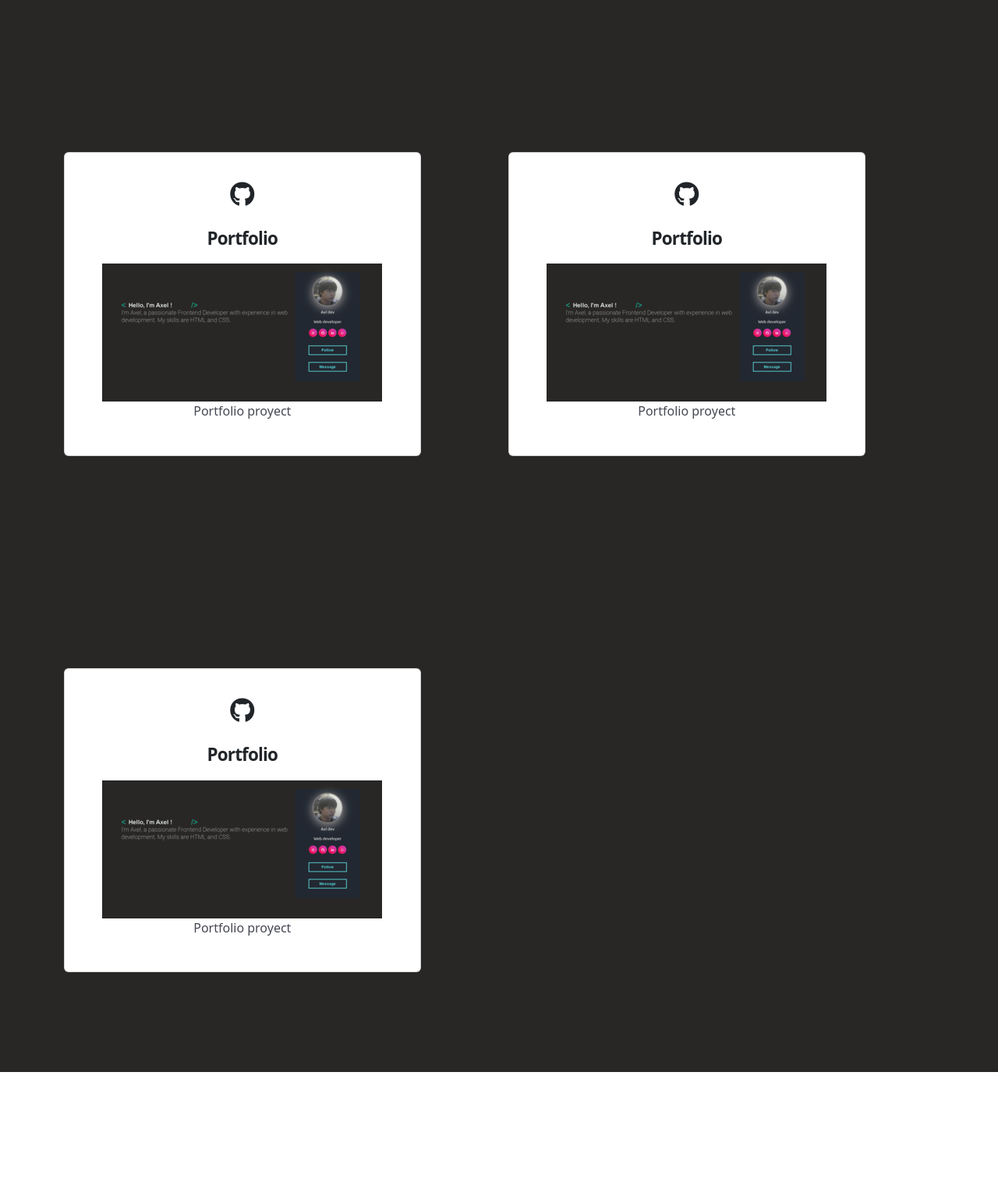
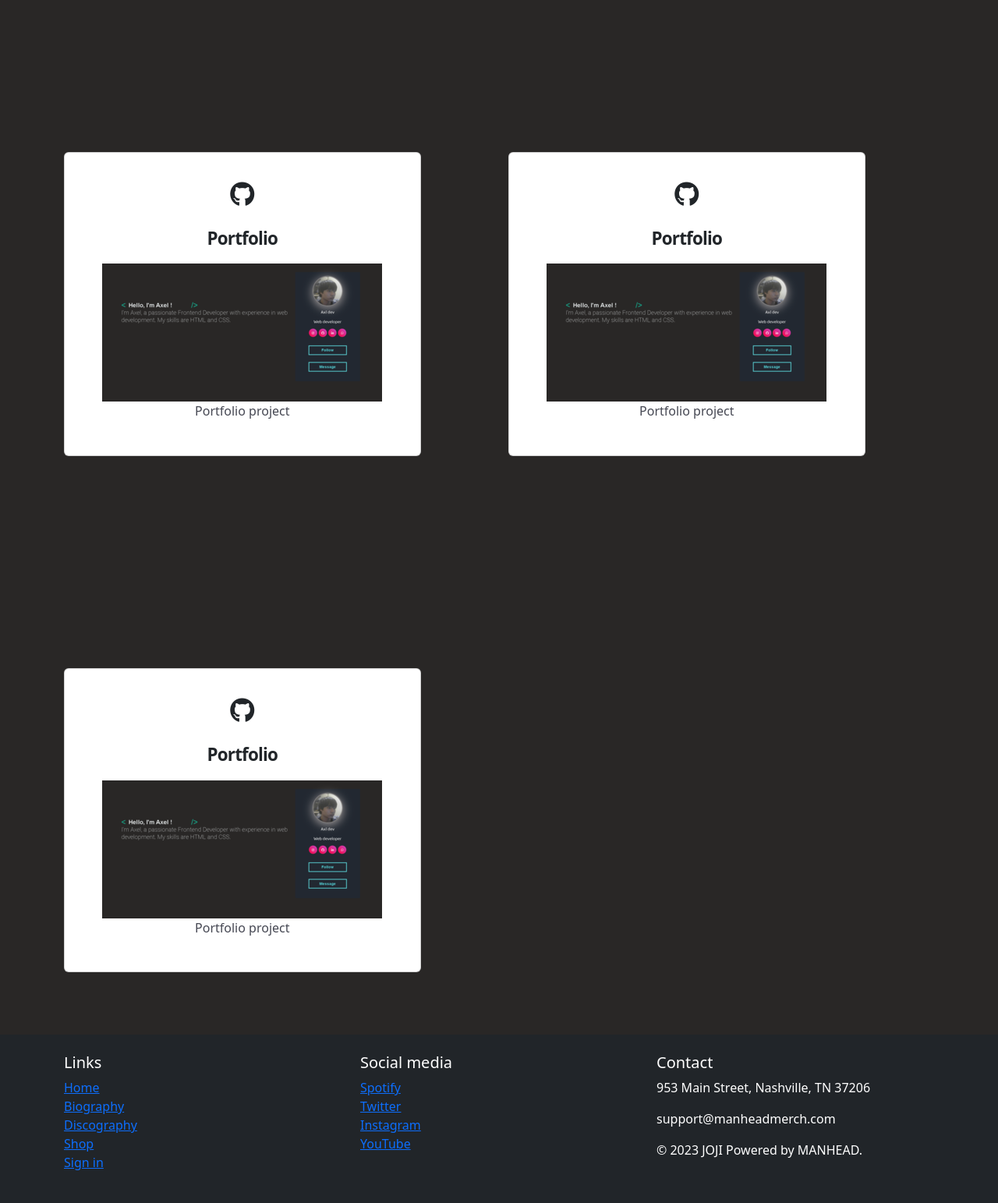
Before and after one commit to Axldev1/Portafolio, a website: page index.html in a window 1280 px wide. Shown: the part 797-2340 px from the top of the page at 78% size. Before the commit the page ends 2172 px from the top, so only its background shows below. Drawn offline with nearby package versions, Linux system fonts and the light colour scheme; a web font is replaced by a local one.

Commit message:
area proyectos desktop y mobile errores fixed

```diff
--- a/index.html
+++ b/index.html
@@ -6,7 +6,7 @@
     <title>Portfolio Axl</title>
     <link rel="stylesheet" href="css/style.css">
     <script src="https://kit.fontawesome.com/b6a7099226.js" crossorigin="anonymous"></script>
-    <!-- boostrap -->
+    <!-- Bootstrap -->
     <link href="https://cdn.jsdelivr.net/npm/bootstrap@5.3.1/dist/css/bootstrap.min.css" rel="stylesheet" integrity="sha384-4bw+/aepP/YC94hEpVNVgiZdgIC5+VKNBQNGCHeKRQN+PtmoHDEXuppvnDJzQIu9" crossorigin="anonymous">
 </head>
 <body>
@@ -59,57 +59,107 @@
     <!-- proyectos -->
     <div class="container">
       <div class="row">
-          <div class="proyects col"><div class="card">
+          <div class="col">
+              <div class="proyects">
+                  <div class="card">
                       <div class="icon">
                           <i class="fa fa-github"></i>
                       </div>
-            <strong> Portfolio
-            </strong>
+                      <strong> Portfolio </strong>
                       <div class="card__body">
                           <img src="./images/portafolio.png" alt="">
-                <p>Portfolio proyect</p>
+                          <p>Portfolio project</p>
                       </div>
-            <span><button class="cssbuttons-io">
-              <span><svg xmlns="http://www.w3.org/2000/svg" viewBox="0 0 24 24"><path fill="none" d="M0 0h24v24H0z"></path><path fill="currentColor" d="M24 12l-5.657 5.657-1.414-1.414L21.172 12l-4.243-4.243 1.414-1.414L24 12zM2.828 12l4.243 4.243-1.414 1.414L0 12l5.657-5.657L7.07 7.757 2.828 12zm6.96 9H7.66l6.552-18h2.128L9.788 21z"></path></svg>Go to page</span>
-            </button></span>
-          </div></div>
-          <div class="proyects col"><div class="card">
+                      <span>
+                          <button class="cssbuttons-io">
+                              <span>
+                                  <svg xmlns="http://www.w3.org/2000/svg" viewBox="0 0 24 24"><path fill="none" d="M0 0h24v24H0z"></path><path fill="currentColor" d="M24 12l-5.657 5.657-1.414-1.414L21.172 12l-4.243-4.243 1.414-1.414L24 12zM2.828 12l4.243 4.243-1.414 1.414L0 12l5.657-5.657L7.07 7.757 2.828 12zm6.96 9H7.66l6.552-18h2.128L9.788 21z"></path></svg>Go to page
+                              </span>
+                          </button>
+                      </span>
+                  </div>
+              </div>
+          </div>
+          <div class="col">
+              <div class="proyects">
+                  <div class="card">
                       <div class="icon">
                           <i class="fa fa-github"></i>
                       </div>
-            <strong> Portfolio
-            </strong>
+                      <strong> Portfolio </strong>
                       <div class="card__body">
                           <img src="./images/portafolio.png" alt="">
-                <p>Portfolio proyect</p>
+                          <p>Portfolio project</p>
                       </div>
-            <span><button class="cssbuttons-io">
-              <span><svg xmlns="http://www.w3.org/2000/svg" viewBox="0 0 24 24"><path fill="none" d="M0 0h24v24H0z"></path><path fill="currentColor" d="M24 12l-5.657 5.657-1.414-1.414L21.172 12l-4.243-4.243 1.414-1.414L24 12zM2.828 12l4.243 4.243-1.414 1.414L0 12l5.657-5.657L7.07 7.757 2.828 12zm6.96 9H7.66l6.552-18h2.128L9.788 21z"></path></svg>Go to page</span>
-            </button></span>
-        </div></div>
-        <div class="proyects col"><div class="card">
+                      <span>
+                          <button class="cssbuttons-io">
+                              <span>
+                                  <svg xmlns="http://www.w3.org/2000/svg" viewBox="0 0 24 24"><path fill="none" d="M0 0h24v24H0z"></path><path fill="currentColor" d="M24 12l-5.657 5.657-1.414-1.414L21.172 12l-4.243-4.243 1.414-1.414L24 12zM2.828 12l4.243 4.243-1.414 1.414L0 12l5.657-5.657L7.07 7.757 2.828 12zm6.96 9H7.66l6.552-18h2.128L9.788 21z"></path></svg>Go to page
+                              </span>
+                          </button>
+                      </span>
+                  </div>
+              </div>
+          </div>
+          <div class="col">
+              <div class="proyects">
+                  <div class="card">
                       <div class="icon">
                           <i class="fa fa-github"></i>
                       </div>
-          <strong> Portfolio
-          </strong>
+                      <strong> Portfolio </strong>
                       <div class="card__body">
                           <img src="./images/portafolio.png" alt="">
-              <p>Portfolio proyect</p>
+                          <p>Portfolio project</p>
                       </div>
-          <span><button class="cssbuttons-io">
-            <span><svg xmlns="http://www.w3.org/2000/svg" viewBox="0 0 24 24"><path fill="none" d="M0 0h24v24H0z"></path><path fill="currentColor" d="M24 12l-5.657 5.657-1.414-1.414L21.172 12l-4.243-4.243 1.414-1.414L24 12zM2.828 12l4.243 4.243-1.414 1.414L0 12l5.657-5.657L7.07 7.757 2.828 12zm6.96 9H7.66l6.552-18h2.128L9.788 21z"></path></svg>Go to page</span>
-          </button></span>
-        </div></div>
+                      <span>
+                          <button class="cssbuttons-io">
+                              <span>
+                                  <svg xmlns="http://www.w3.org/2000/svg" viewBox="0 0 24 24"><path fill="none" d="M0 0h24v24H0z"></path><path fill="currentColor" d="M24 12l-5.657 5.657-1.414-1.414L21.172 12l-4.243-4.243 1.414-1.414L24 12zM2.828 12l4.243 4.243-1.414 1.414L0 12l5.657-5.657L7.07 7.757 2.828 12zm6.96 9H7.66l6.552-18h2.128L9.788 21z"></path></svg>Go to page
+                              </span>
+                          </button>
+                      </span>
+                  </div>
+              </div>
+          </div>
       </div>
   </div>
       <!-- footer -->
-      <footer class="footer py-4">
+      <footer class="footer bg-dark text-white py-4">
         <div class="container">
+            <div class="row">
+                <div class="col-md-12 col-lg-4">
+                    <h5>Links</h5>
+                    <ul class="list-unstyled">
+                        <li><a href="../index.html">Home</a></li>
+                        <li><a href="./biography.html">Biography</a></li>
+                        <li><a href="./discography.html">Discography</a></li>
+                        <li><a href="./shop.html">Shop</a></li>
+                        <li><a href="./login.html">Sign in</a></li>
+                    </ul>
+                </div>
+                <div class="col-md-12 col-lg-4">
+                    <h5>Social media</h5>
+                    <ul class="list-unstyled">
+                        <li><a href="https://open.spotify.com/intl-es/artist/3MZsBdqDrRTJihTHQrO6Dq?si=4Ey5UQImSQq1PSBg4m1TUw" target="_blank">Spotify</a></li>
+                        <li><a href="https://twitter.com/sushitrash" target="_blank">Twitter</a></li>
+                        <li><a href="https://www.instagram.com/sushitrash/" target="_blank">Instagram</a></li>
+                        <li><a href="https://www.youtube.com/channel/UCFl7yKfcRcFmIUbKeCA-SJQ" target="_blank">YouTube</a></li>
+                    </ul>
+                </div>
+                <div class="col-md-12 col-lg-4">
+                    <h5>Contact</h5>
+                    <address>
+                        <p>953 Main Street, Nashville, TN 37206</p>
+                        <p>support@manheadmerch.com</p>
+                        <p>© 2023 JOJI Powered by MANHEAD.</p>
+                    </address>
+                </div>
+            </div>
         </div>
     </footer>
   </main>
-  <!-- boostrap -->
+  <!-- Bootstrap -->
     <script src="https://cdn.jsdelivr.net/npm/bootstrap@5.3.1/dist/js/bootstrap.bundle.min.js" integrity="sha384-HwwvtgBNo3bZJJLYd8oVXjrBZt8cqVSpeBNS5n7C8IVInixGAoxmnlMuBnhbgrkm" crossorigin="anonymous"></script>
 </body>
 </html>
--- a/sass/styles.scss
+++ b/sass/styles.scss
@@ -443,10 +443,14 @@
   }
   /* proyectos vista mobile */
   .card {
-    margin-top: 15rem;
+    margin-bottom: 7rem;
   }
   .proyects{
     margin-bottom: -15rem;
+  }
+  /* footer */
+  footer{
+    margin-top:10rem;
   }
 }
 /* vista tablet */
@@ -473,7 +477,7 @@
     margin-top: 12rem;
   }
   .proyects {
-    margin-bottom: -6rem;
+    margin-bottom: -rem;
   }
   .card__image {
     height: 130px;
```
Also changed, not shown: css/style.css, 1 other file. Lines whose indentation alone changed are shown as unchanged.
